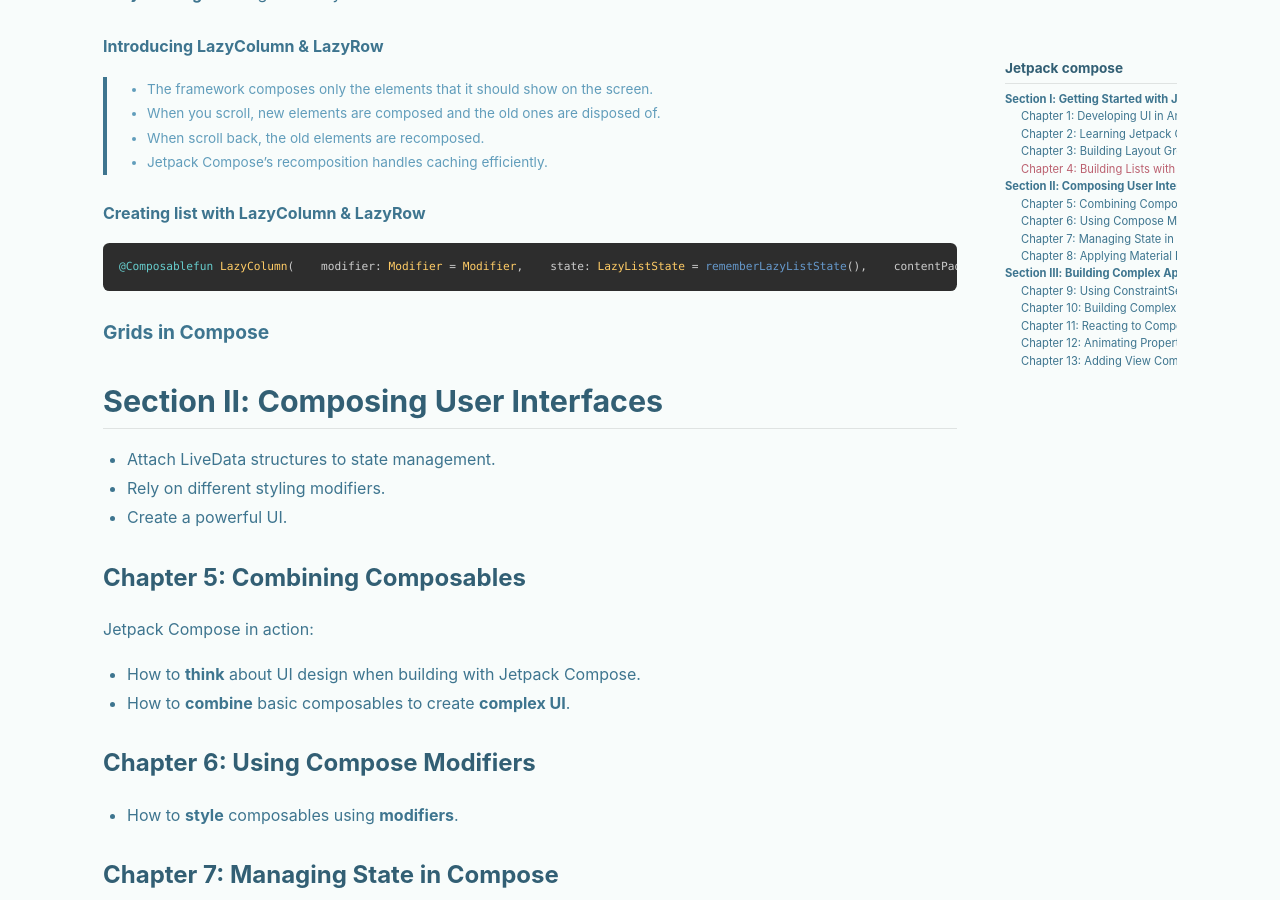
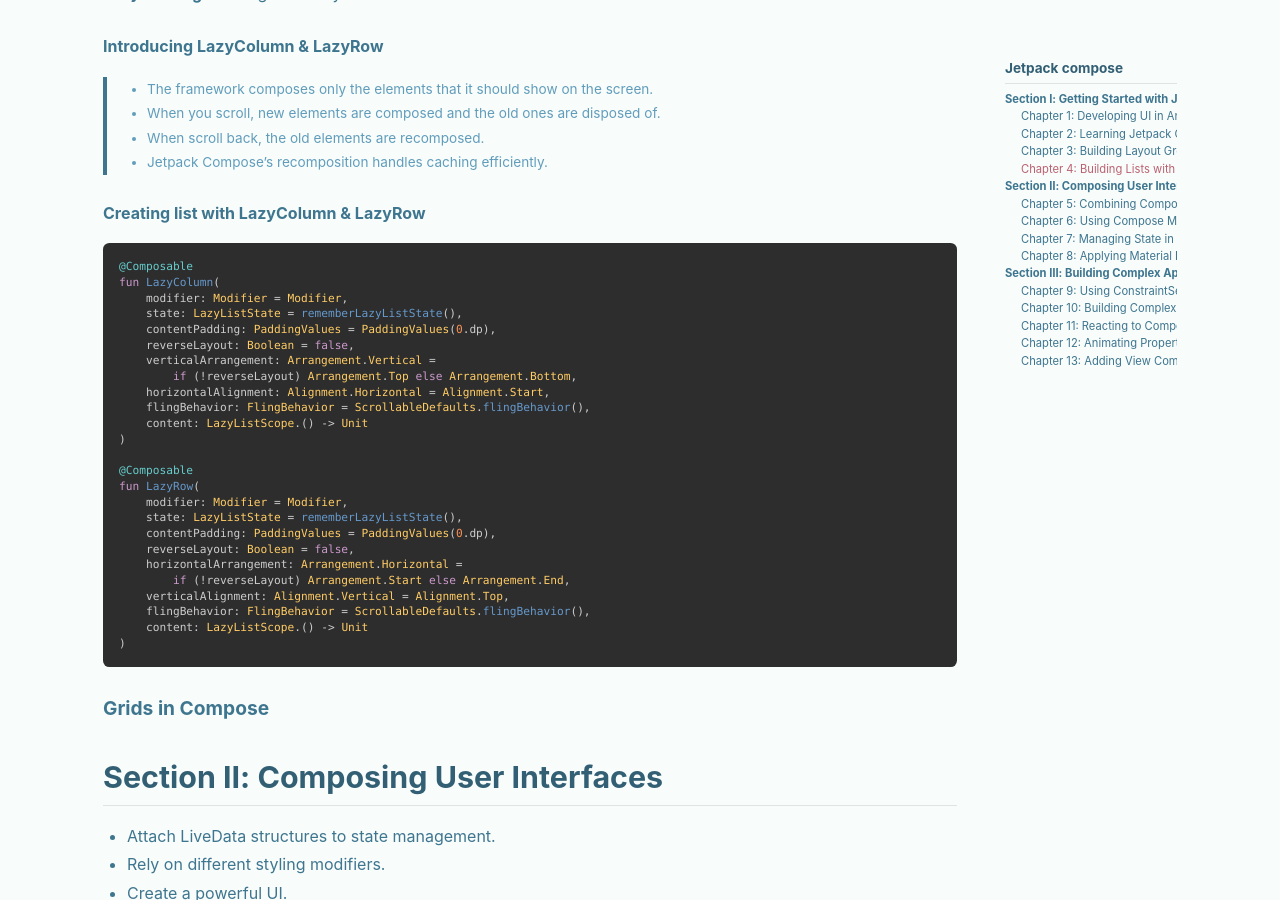
Before and after one commit to huoergai/huoergai.github.io, a Jekyll site: the page built from _posts/2021-07-12-Jetpack-Compose.md, in a window 1280 px wide and 900 px high, scrolled down 5428 px. Built offline with Jekyll 4.4.1, drawn with Linux system fonts in a browser that asks for light colours; nearby versions of some CDN libraries; comment, search, counter and statistics services are not loaded; some of the changed text lies outside the part shown.

Commit message:
1.format code in "Jetpack Compose". 2.add post Jetpack Compose Foundation--Managing State.

````diff
--- a/_posts/2021-07-12-Jetpack-Compose.md
+++ b/_posts/2021-07-12-Jetpack-Compose.md
@@ -4,7 +4,6 @@
 tags:
     - Jetpack Compose
 ---
-
 # Jetpack compose
 
 This is my study notes about *Jetpack Compose by Tutorials FIRST EDITION* by raywenderlich.
@@ -259,7 +258,31 @@
 ##### Creating list with LazyColumn & LazyRow
 
 ```kotlin
-@Composablefun LazyColumn(    modifier: Modifier = Modifier,    state: LazyListState = rememberLazyListState(),    contentPadding: PaddingValues = PaddingValues(0.dp),    reverseLayout: Boolean = false,    verticalArrangement: Arrangement.Vertical =        if (!reverseLayout) Arrangement.Top else Arrangement.Bottom,    horizontalAlignment: Alignment.Horizontal = Alignment.Start,    flingBehavior: FlingBehavior = ScrollableDefaults.flingBehavior(),    content: LazyListScope.() -> Unit)@Composablefun LazyRow(    modifier: Modifier = Modifier,    state: LazyListState = rememberLazyListState(),    contentPadding: PaddingValues = PaddingValues(0.dp),    reverseLayout: Boolean = false,    horizontalArrangement: Arrangement.Horizontal =        if (!reverseLayout) Arrangement.Start else Arrangement.End,    verticalAlignment: Alignment.Vertical = Alignment.Top,    flingBehavior: FlingBehavior = ScrollableDefaults.flingBehavior(),    content: LazyListScope.() -> Unit)
+@Composable
+fun LazyColumn(
+    modifier: Modifier = Modifier,
+    state: LazyListState = rememberLazyListState(),
+    contentPadding: PaddingValues = PaddingValues(0.dp),
+    reverseLayout: Boolean = false,
+    verticalArrangement: Arrangement.Vertical =
+        if (!reverseLayout) Arrangement.Top else Arrangement.Bottom,
+    horizontalAlignment: Alignment.Horizontal = Alignment.Start,
+    flingBehavior: FlingBehavior = ScrollableDefaults.flingBehavior(),
+    content: LazyListScope.() -> Unit
+)
+
+@Composable
+fun LazyRow(
+    modifier: Modifier = Modifier,
+    state: LazyListState = rememberLazyListState(),
+    contentPadding: PaddingValues = PaddingValues(0.dp),
+    reverseLayout: Boolean = false,
+    horizontalArrangement: Arrangement.Horizontal =
+        if (!reverseLayout) Arrangement.Start else Arrangement.End,
+    verticalAlignment: Alignment.Vertical = Alignment.Top,
+    flingBehavior: FlingBehavior = ScrollableDefaults.flingBehavior(),
+    content: LazyListScope.() -> Unit
+)
 ```
 
 #### Grids in Compose
@@ -367,7 +390,12 @@
 
 
 ```kotlin
-@Composableinline fun ConstraintLayout(    modifier: Modifier = Modifier,    optimizationLevel: Int = Optimizer.OPTIMIZATION_STANDARD,    crossinline content: @Composable ConstraintLayoutScope.() -> Unit)
+@Composable
+inline fun ConstraintLayout(
+    modifier: Modifier = Modifier,
+    optimizationLevel: Int = Optimizer.OPTIMIZATION_STANDARD,
+    crossinline content: @Composable ConstraintLayoutScope.() -> Unit
+)
 ```
 
 **Note:** To use ConstraintLayout modifiers in referenced composables, pass ConstraintLayoutScope as a parameter.
@@ -386,7 +414,9 @@
 - Give **screen percentage**.
 
 ```kotlin
-val startVerticalGuideline = createGuidelineFromStart(0.2f)val absoluteVerticalGuideline = createGuidelineFromAbsoluteLeft(20.dp)...
+val startVerticalGuideline = createGuidelineFromStart(0.2f)
+val absoluteVerticalGuideline = createGuidelineFromAbsoluteLeft(20.dp)
+...
 ```
 
 **Barriers**
@@ -448,7 +478,13 @@
 > SideEffect() ensures event only executes when a composition is successful. Use it when you want event to run with every recomposition.
 
 ```kotlin
-@Composablefun MainScreen(router: Router){  val drawerState = rememberDrawerState(DrawerValue.Closed)  SideEffect {    router.isRoutingEnabled = drawerState.Closed  }}
+@Composable
+fun MainScreen(router: Router){
+  val drawerState = rememberDrawerState(DrawerValue.Closed)
+  SideEffect {
+    router.isRoutingEnabled = drawerState.Closed
+  }
+}
 ```
 
 #### LaunchEffect
@@ -456,7 +492,14 @@
 > LauchedEffect launches a coroutine into the composition's CoroutimeScope. Just like rememberCoroutineScope(), its coroutines is canceled when LaunchedEffect leaves the composition and will relaunch on recomposition.
 
 ```kotlin
-@Composablefun SpeakerList(searchText: String) {  var communites by remember {mutableStateOf(emptyList<String>())}  LaunchedEffect(searchText){    communities = viewModel.searchCommunities(searchText)  }  Communities(comunities)}
+@Composable
+fun SpeakerList(searchText: String) {
+    var communites by remember {mutableStateOf(emptyList<String>())}
+    LaunchedEffect(searchText){
+        communities = viewModel.searchCommunities(searchText)
+    }
+    Communities(comunities)
+}
 ```
 
 - LaunchedEffect initiates the first time it enters the composition and every time the parameter changes. It cancels all running Jobs during the parameter change or upon leaving the composition.
@@ -464,8 +507,6 @@
 **RememberUpdatedState()**
 
 > remember a mutableStateOf and update its value to newValue on each recomposition of the rememberUpdatedState call.
->
->
 
 #### produceState
 
@@ -478,7 +519,11 @@
 > The returned State conflates values; no change will be observable if ProduceStateScope.value is used to set a value that is equal to its old value, and observers may only see the lastest value if several values are set in rapid succession.
 
 ```kotlin
-@Composablefun <T> produceState(    initialValue: T,    @BuilderInference producer: suspend ProduceStateScope<T>.() -> Unit): State<T>
+@Composable
+fun <T> produceState(
+    initialValue: T,
+    @BuilderInference producer: suspend ProduceStateScope<T>.() -> Unit
+): State<T>
 ```
 
 
@@ -490,19 +535,38 @@
 Replace onActive() without subject parameter by using LaunchedEffect with a constant value like  Unit or true.
 
 ```kotlin
-onActive {  someFunction()}// ==>LaunchedEffect(Unit){  someFunction()}
+onActive {
+  someFunction()
+}
+
+// ==>
+LaunchedEffect(Unit){
+  someFunction()
+}
 ```
 
 If onActive() with subject parameter, replace it with LaunchedEffect.
 
 ``` kotlin
-onActive(parameter) {  someFunction()}// ==>LaunchedEffect(parameter) {  someFunction()}
+onActive(parameter) {
+  someFunction()
+}
+// ==>
+LaunchedEffect(parameter) {
+  someFunction()
+}
 ```
 
 Replace onCommit() without a subject parameter by using SideEffect with a constant value like Unit or true.
 
 ```kotlin
-onCommit() {  someFunction()}// ==>SideEffect {  someFunction()}
+onCommit() {
+  someFunction()
+}
+// ==>
+SideEffect {
+  someFunction()
+}
 ```
 
 #### Key points
@@ -544,11 +608,22 @@
 - 在代码中通过 ID 获取到对应的 **ComposeView** 后，通过 setContent() 填充进 Composable 即可。
 
 ```xml
- <androidx.compose.ui.platform.ComposeView      android:id="@+id/composeButton"      android:layout_width="wrap_content"      android:layout_height="48dp"      android:layout_marginTop="16dp"      app:layout_constraintEnd_toEndOf="parent"      app:layout_constraintStart_toStartOf="parent"      app:layout_constraintTop_toBottomOf="@+id/subtitle" />
+ <androidx.compose.ui.platform.ComposeView
+      android:id="@+id/composeButton"
+      android:layout_width="wrap_content"
+      android:layout_height="48dp"
+      android:layout_marginTop="16dp"
+      app:layout_constraintEnd_toEndOf="parent"
+      app:layout_constraintStart_toStartOf="parent"
+      app:layout_constraintTop_toBottomOf="@+id/subtitle" />
 ```
 
 ```kotlin
-binding.composeButton.setContent {  MaterialTheme {    ComposeButton { showToast() }  }}
+binding.composeButton.setContent {
+  MaterialTheme {
+    ComposeButton { showToast() }
+  }
+}
 ```
 
 #### 在 Compose 中加入 传统 View
@@ -557,5 +632,14 @@
 - 通过在 **AndroidView** 中的 **factory**  参数中传入传统 View 对象实现。
 
 ```kotlin
-@Composableprivate fun TrendingTopic(trendingTopic: TrendTopicModel) {  AndroidView({ context ->    // TrendingTopicView 是一个自定义 View，其中通过 inflate 加载 XML 布局。    TrendingTopicView(context).apply {      text = trendingTopic.text      image = trendingTopic.imageRes    }  })}
+@Composable
+private fun TrendingTopic(trendingTopic: TrendTopicModel) {
+  AndroidView({ context ->
+    // TrendingTopicView 是一个自定义 View，其中通过 inflate 加载 XML 布局。
+    TrendingTopicView(context).apply {
+      text = trendingTopic.text
+      image = trendingTopic.imageRes
+    }
+  })
+}
 ```
````
Also changed, not shown: _posts/2021-07-30-Managing-State.md (added, +274 -0 lines), _posts/2021-07-28-Thinking-in-Compose.md (line endings or trailing spaces).
